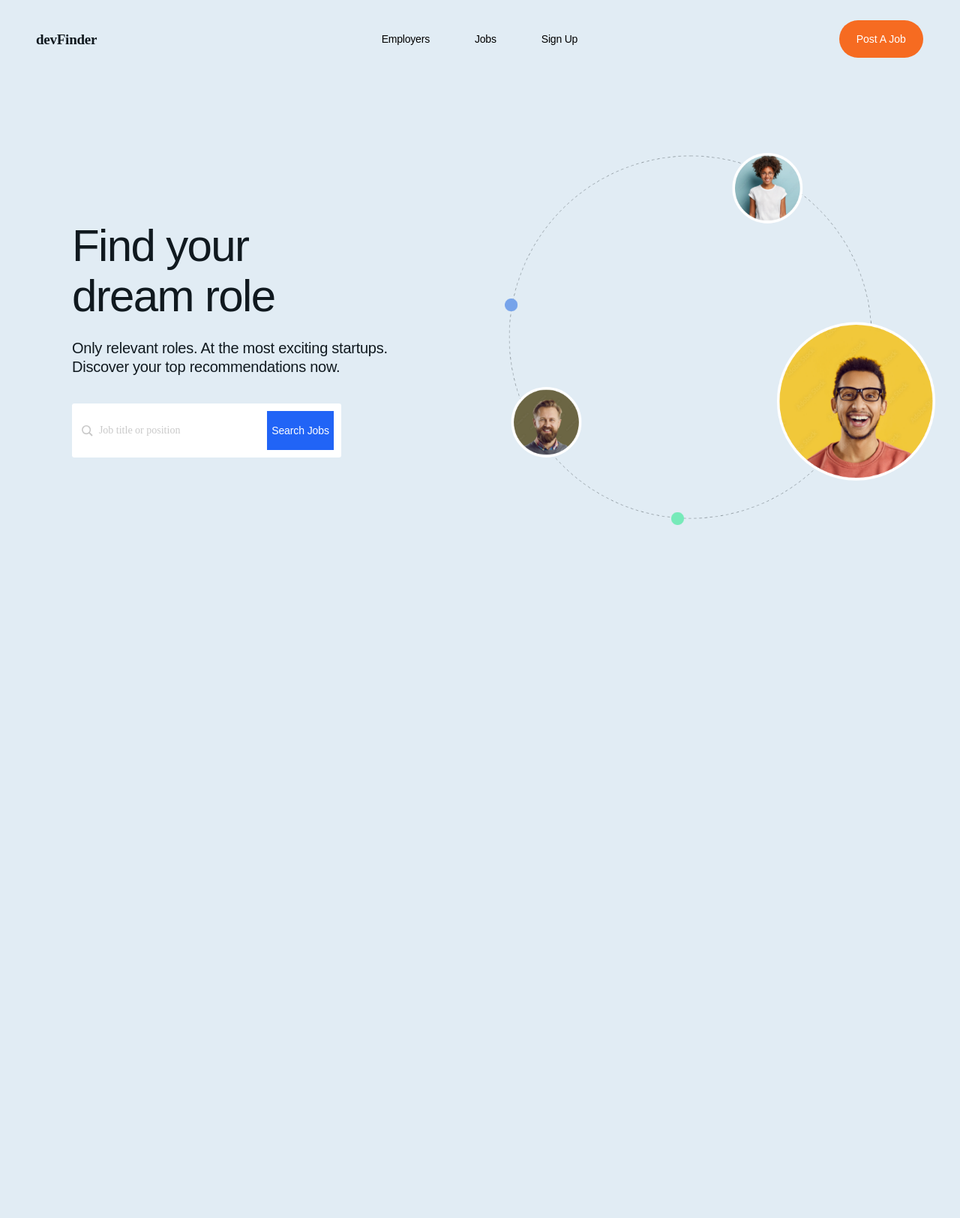
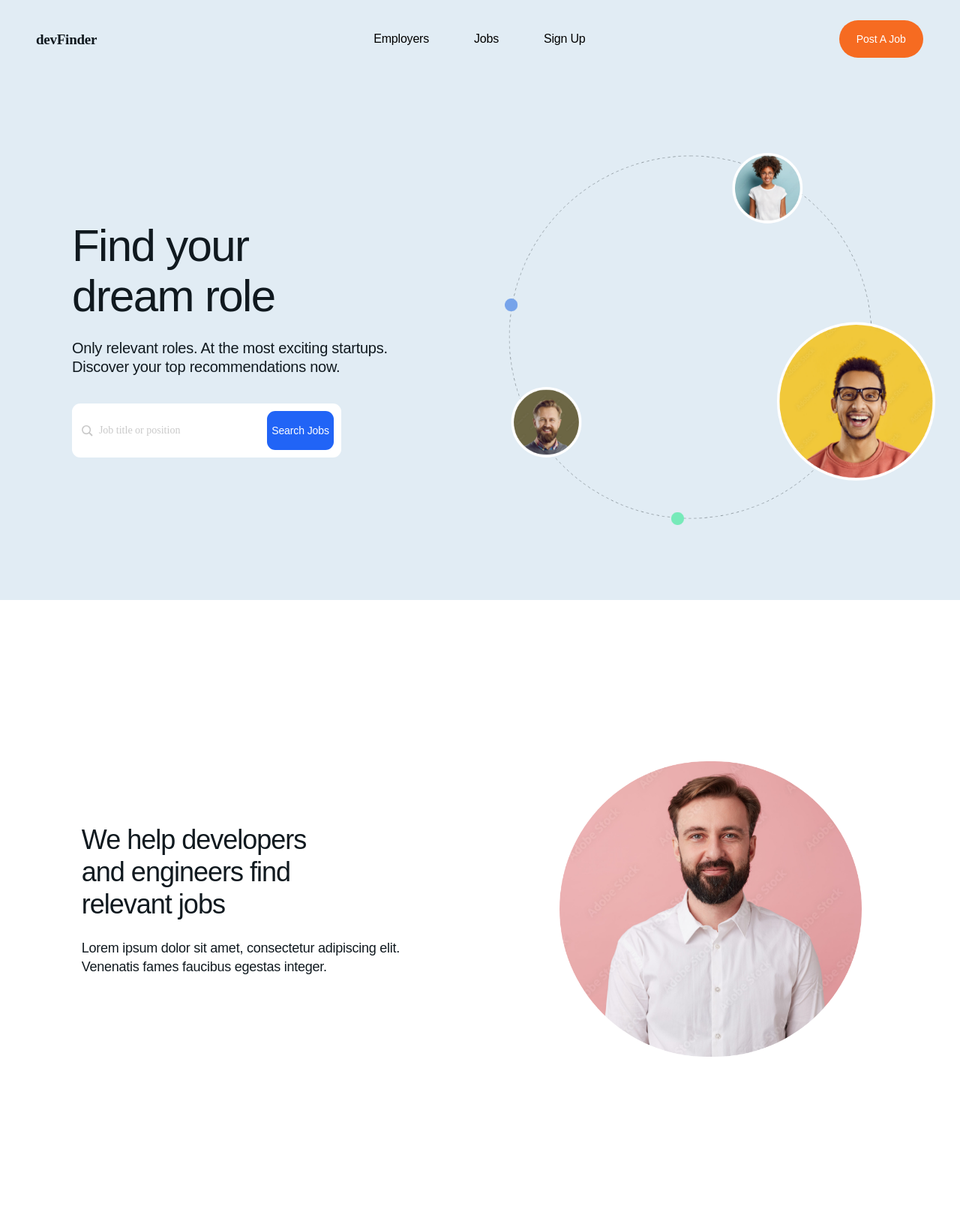
Before and after one commit to sydneehaley/devFinder, a Node server app: page / in a window 1280 px wide. Shown: the whole page at 75% size. Before the commit the page ends 700 px from the top, so only its background shows below. Run offline with Node 20, Linux system fonts and the light colour scheme; data that the repository does not hold is empty; some web fonts are replaced.

Commit message:
make it better

```diff
--- a/app.js
+++ b/app.js
@@ -13,11 +13,15 @@ app.get('/', (req, res) => {
   res.render('index');
 });
 
+app.get('/jobs', (req, res) => {
+  res.render('board');
+});
+
 const jobs = require('./routes/jobs');
-app.use('/jobs', jobs);
+app.use('/jobs/data', jobs);
 
 app.use('/public', express.static('./public/'));
 
 app.listen(process.env.PORT || 5000, function () {
-  console.log('Express server listening on port %d in %s mode', this.address().port, app.settings.env);
+  console.log('Server listening on port %d in %s mode', this.address().port, app.settings.env);
 });
--- a/public/css/index.css
+++ b/public/css/index.css
@@ -15,6 +15,7 @@
 
 body,
 html {
+  color: #10191f;
   margin: 0;
   font-size: 12px;
   -webkit-font-smoothing: antialiased;
@@ -49,7 +50,7 @@ html {
   background: transparent;
   border: none;
   font-family: 'Theme Medium', sans-serif;
-  font-size: 14px;
+  font-size: 16px;
   letter-spacing: -0.2px;
   margin: 0 2rem;
   outline: none;
@@ -114,7 +115,7 @@ html {
 
 .home__jumbotron__container__left__search {
   background: #fff;
-  border-radius: 3px;
+  border-radius: 11px;
   height: 6rem;
   width: 66%;
   display: flex;
@@ -154,6 +155,7 @@ html {
 .home__jumbotron__container__left__search button {
   background-color: #2164f6;
   border: none;
+  border-radius: 11px;
   color: #fff;
   font-size: 14px;
   font-family: 'Theme Medium', sans-serif;
@@ -173,3 +175,76 @@ html {
 .home__jumbotron__container img {
   height: 62vh;
 }
+
+section {
+  display: flex;
+  align-items: center;
+  justify-content: center;
+  margin: 11rem 0;
+}
+
+.section__about {
+  border-radius: 30px;
+  display: flex;
+  align-items: center;
+  justify-content: center;
+  height: 70vh;
+  width: 83%;
+}
+
+.section__about__container {
+  display: flex;
+  align-items: center;
+  width: 100%;
+}
+
+.section__about__container__left {
+  display: flex;
+  flex-direction: column;
+  width: 59%;
+}
+
+.section__about__container__left h2 {
+  font-family: 'Theme Medium', sans-serif;
+  font-size: 3rem;
+  letter-spacing: -1px;
+  margin: 0 0 2rem 0;
+}
+
+.section__about__container__left p {
+  font-family: 'Theme Regular', sans-serif;
+  font-size: 18px;
+  letter-spacing: -0.25px;
+  line-height: 2.1rem;
+  margin: 0 0 2rem 0;
+  width: 70%;
+}
+
+.section__about__container__left button {
+  background-color: #2164f6;
+  border: none;
+  border-radius: 11px;
+  color: #fff;
+  font-size: 14px;
+  font-family: 'Theme Medium', sans-serif;
+  height: 90%;
+  letter-spacing: -0.1px;
+  outline: none;
+  width: 28%;
+  min-width: 100px;
+  max-height: 60px;
+}
+
+.section__about__container__right {
+  display: flex;
+  align-items: center;
+  flex-direction: column;
+  justify-content: center;
+  width: 43%;
+}
+
+.section__about__container__right img {
+  border-radius: 16px;
+  width: 90%;
+  /* box-shadow: rgb(0 0 0 / 12%) 0px 8px 24px; */
+}
--- a/public/index.js
+++ b/public/js/index.js
@@ -1,5 +1,5 @@
 // api url
-const url = 'http://localhost:5000/jobs';
+const url = 'http://localhost:5000/jobs/data';
 
 async function fetchData() {
   let response = await fetch(url);
--- a/routes/jobs.js
+++ b/routes/jobs.js
@@ -15,7 +15,6 @@ router.get('/', async (req, res) => {
     .doc('Data')
     .onSnapshot((doc) => {
       res.status(200).json(doc.data());
-      //   console.log('Current data: ', doc.data());
     });
 });
 
--- a/views/index.ejs
+++ b/views/index.ejs
@@ -54,9 +54,8 @@
     <line id="Line_19" data-name="Line 19" x2="4.58" y2="4.58" transform="translate(10.42 10.42)" fill="none" stroke="#000" stroke-miterlimit="10" stroke-width="2"/>
   </g>
 </svg>
-
 </div>
-              <input placeholder="Job title or position"></input>
+<input placeholder="Job title or position"></input>
             <button>Search Jobs</button></form>
           </div>
         </div>
@@ -66,6 +65,25 @@
       </div>
     </div>
 
-    <script src="./index.js"></script>
+    <div class="home__content">
+<section>
+  <div class="section__about">
+ <div class="section__about__container">
+ <div class="section__about__container__left">
+        <h2>We help developers <br/>
+    and engineers find <br/>
+    relevant jobs</h2>
+    <p>Lorem ipsum dolor sit amet, consectetur adipiscing elit. Venenatis fames faucibus egestas integer.</p>
+    <!-- <button>Learn more</button> -->
+ </div>
+
+ <div class="section__about__container__right"><img src="/public/assets/images/AdobeStock_265024242_Preview.png"/></div>
+ </div>
+</div>
+    </section>
+</div>
+
+    </div>
+    <script src="/public/js/index.js"></script>
   </body>
 </html>
```
Also changed, not shown: views/board.ejs (added, +12 -0 lines), public/assets/images/AdobeStock_265024242_Preview.jpeg (added), public/assets/images/AdobeStock_265024242_Preview.png (added), public/assets/images/jason-goodman-Oalh2MojUuk-unsplash.png (added).
